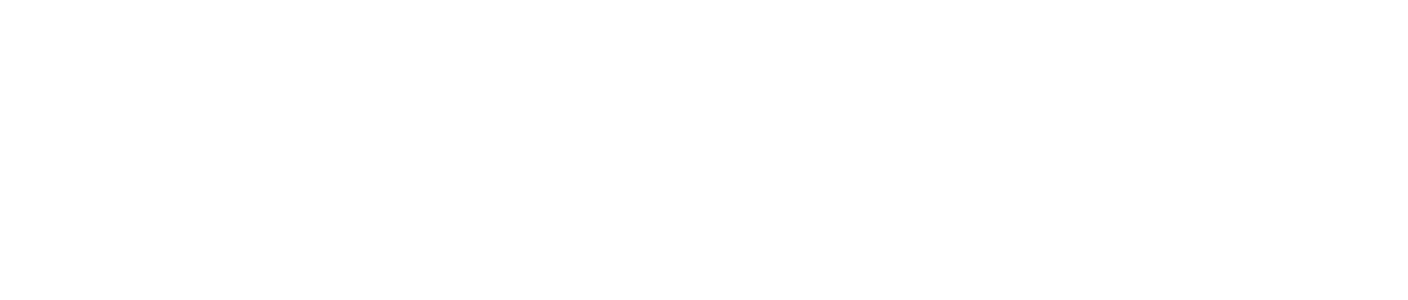
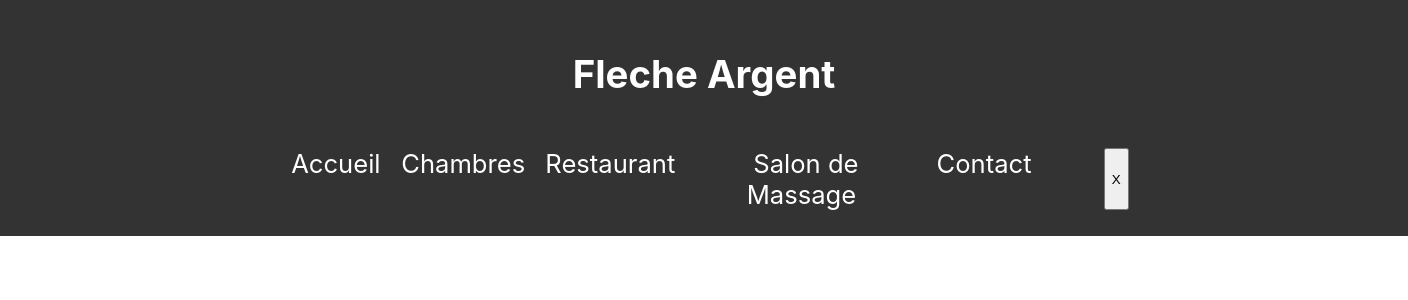
Before and after one commit to mino-25/fleche-argent, a React (Create React App) app: page / in a window 1280 px wide. Shown: the top 300 px of the page, 1408 px wide, since content can reach past the window. Built offline with nearby package versions, Linux system fonts and the light colour scheme.

Commit message:
responsive

```diff
--- a/src/App.js
+++ b/src/App.js
@@ -1,8 +1,9 @@
 import './App.css';
-
+import Header from './components/test';
 function App() {
   return (
     <div className="App">
+      <Header></Header>
 
     </div>
   );
--- a/src/components/test.css
+++ b/src/components/test.css
@@ -0,0 +1,145 @@
+/* Style général pour le header */
+header {
+    display: flex;
+    flex-direction: column;
+    justify-content: center;
+    align-items: center;
+    background-color: #333;
+    color: white;
+    padding: 2% 5%;
+    width: 100%;
+}
+
+.header-content {
+    display: flex;
+    flex-direction: column;
+    align-items: center;
+    margin-bottom: 2%;
+    width: 100%;
+}
+
+.logo img {
+    width: 10vw;
+    cursor: pointer;
+    transition: transform 0.3s ease;
+}
+
+.hotel-name {
+    font-size: 5vw;
+    font-weight: bold;
+    margin-top: 2%;
+    text-align: center;
+}
+
+nav {
+    display: flex;
+    justify-content: center;
+    gap: 5%;
+    width: 100%;
+}
+
+nav ul {
+    list-style: none;
+    padding: 0;
+    margin: 0;
+    display: flex;
+    text-align: center;
+}
+
+nav ul li {
+    display: inline;
+    margin: 0 10px;
+}
+
+nav ul li a {
+    text-decoration: none;
+    color: white;
+    font-size: 2vw;
+    padding: 1% 2%;
+    transition: background-color 0.3s ease;
+}
+
+nav ul li a:hover {
+    background-color: #555;
+    border-radius: 4px;
+}
+
+/* Menu hamburger pour les petits écrans */
+@media (max-width: 768px) {
+    /* Logo visible uniquement sur les petits écrans */
+    .logo img {
+        display: block;
+        width: 20vw;  /* Taille du logo pour les petits écrans */
+    }
+
+    /* Affichage du nom de l'hôtel sur les petits écrans */
+    .hotel-name {
+        font-size: 8vw; /* Taille du texte pour le nom de l'hôtel */
+        margin-left: 5%; /* Ajustement de la marge */
+        margin-top: 5%; /* Espacement au-dessus du nom */
+    }
+
+    /* Cacher la navigation classique sur les petits écrans */
+    nav {
+        display: none;  /* Cacher le menu de navigation par défaut */
+        position: absolute;
+        top: 0;
+        right: 0;
+        background-color: #333;
+        width: 100%; /* Largeur de la navigation à 100% */
+        height: 100vh; /* Prendre toute la hauteur de l'écran */
+        flex-direction: column;
+        align-items: center;
+        justify-content: center;
+        z-index: 1000; /* S'assurer que le menu est au-dessus de tout autre élément */
+    }
+
+    nav.open {
+        display: flex;  /* Afficher le menu quand le state est "open" */
+    }
+
+    nav ul {
+        display: flex;
+        flex-direction: column;
+        gap: 3%;
+    }
+
+    nav ul li a {
+        font-size: 10vw;  /* Agrandir la taille de la police pour les petits écrans */
+        padding: 2% 0; /* Ajustement du padding */
+    }
+
+    /* Bouton de fermeture du menu */
+    .close-menu {
+        position: absolute;
+        top: 10%;
+        right: 5%;
+        font-size: 3vw;
+        color: white;
+        background: transparent;
+        border: none;
+        cursor: pointer;
+        z-index: 1001; /* S'assurer que le bouton est au-dessus du menu */
+    }
+}
+
+
+/* Pour les écrans larges (PC) */
+@media (min-width: 769px) {
+    /* Cacher le logo sur les grands écrans */
+    .logo img {
+        display: none;  /* Cacher le logo sur PC */
+    }
+
+    /* Afficher la navigation classique sur les grands écrans */
+    nav {
+        display: flex;  /* Afficher le menu classique */
+    }
+
+    /* Affichage du nom de l'hôtel à gauche sur les grands écrans */
+    .hotel-name {
+        display: block;
+        font-size: 3vw;  /* Taille plus grande pour les grands écrans */
+        margin-bottom: 2%; /* Espacement entre le nom et le menu */
+    }
+}
--- /dev/null
+++ b/src/components/test.js
@@ -0,0 +1,35 @@
+import React, { useState } from 'react';
+import './test.css';
+
+function Header() {
+  const [menuOpen, setMenuOpen] = useState(false);
+
+  const toggleMenu = () => {
+    setMenuOpen(!menuOpen);
+  };
+
+  return (
+    <header>
+
+      <div className="header-content">
+        <div className="logo" onClick={toggleMenu}>
+          <img src="/logo.png" alt="Logo" />
+        </div>
+        <h1 className="hotel-name">Fleche Argent</h1>
+      </div>
+
+      <nav className={menuOpen ? 'open' : ''}>
+        <ul>
+          <li><a href="#accueil">Accueil</a></li>
+          <li><a href="#chambres">Chambres</a></li>
+          <li><a href="#restaurant">Restaurant</a></li>
+          <li><a href="#massage">Salon de Massage</a></li>
+          <li><a href="#contact">Contact</a></li>
+        </ul>
+        <button className="close-menu" onClick={toggleMenu}>X</button>
+      </nav>
+    </header>
+  );
+}
+
+export default Header;
```
Also changed, not shown: src/components/test.html (deleted, +0 -11 lines).
